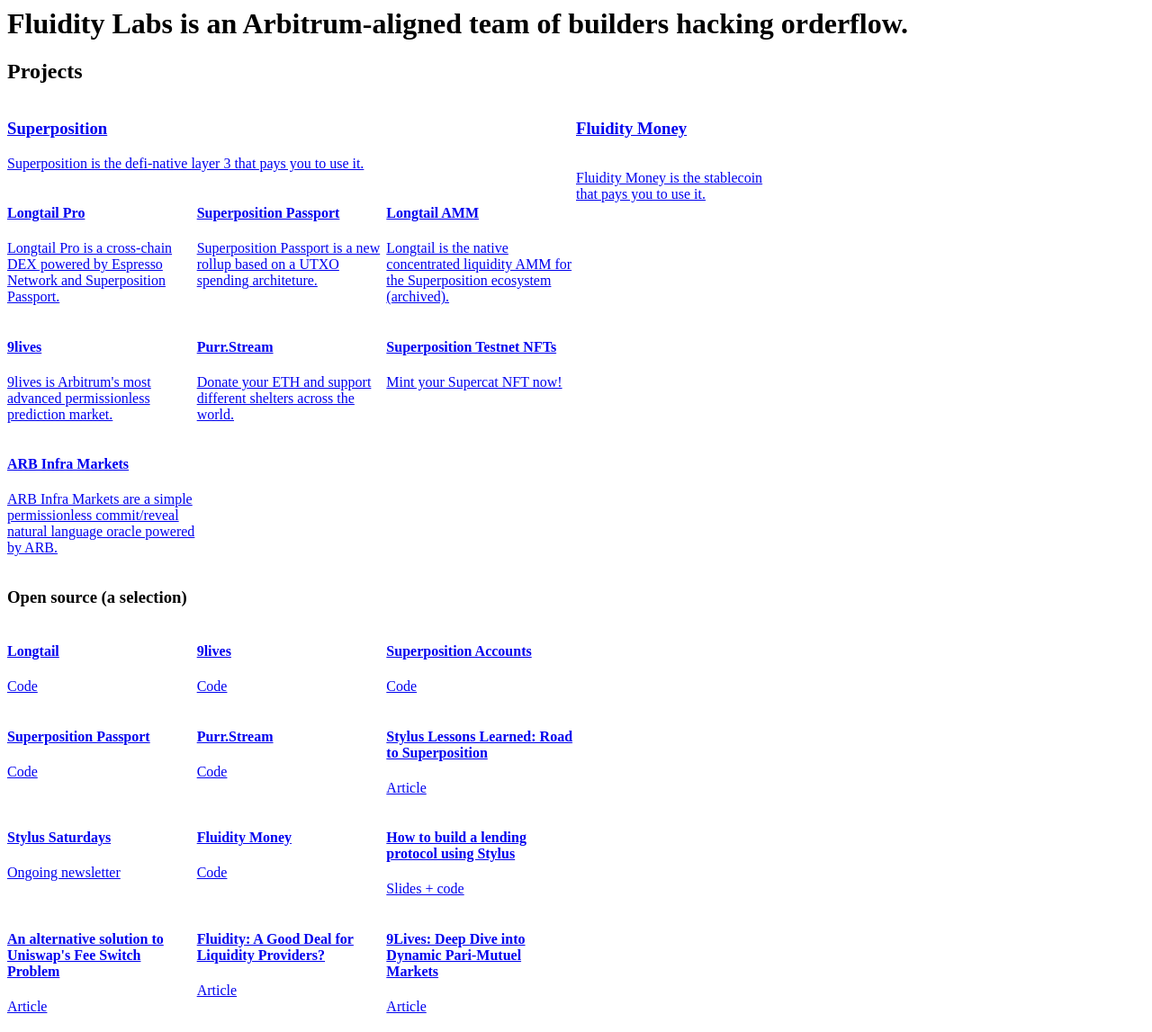
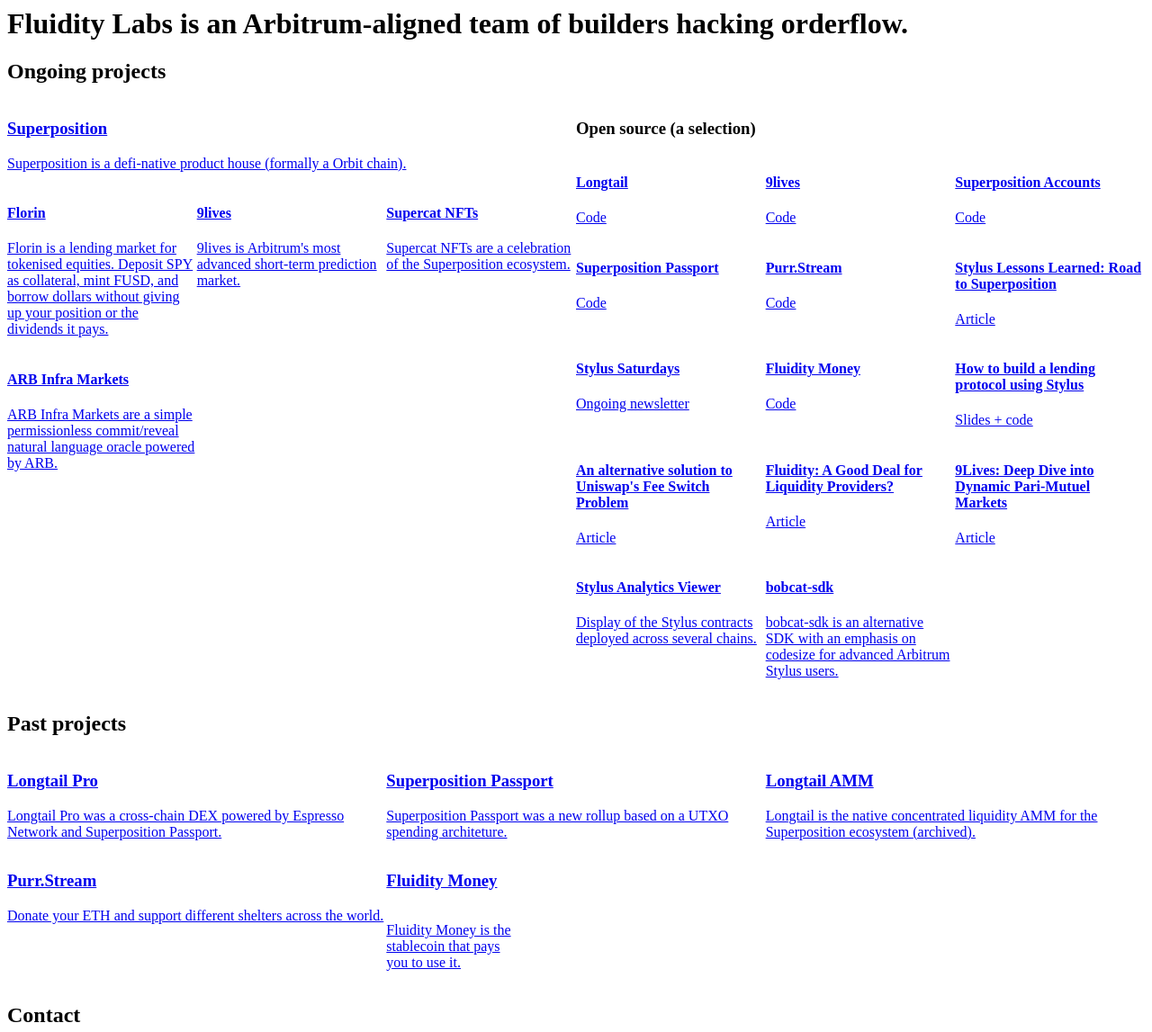
Before and after one commit to fluidity-money/fluiditylabs.io, a plain HTML site: page index.html in a window 1280 px wide. Shown: the top 1147 px of the page at 90% size. Drawn offline with Linux system fonts and the light colour scheme.

Commit message:
Differentiate ongoing projects from past projects

```diff
--- a/index.html
+++ b/index.html
@@ -24,44 +24,28 @@
 		<h1>
 			Fluidity Labs is an Arbitrum-aligned team of builders hacking orderflow.
 		</h1>
-		<h2 id="projects">Projects</h2>
+		<h2 id="projects">Ongoing projects</h2>
 		<div style="display: grid; grid-template-columns: repeat(2, 1fr);">
 			<div>
 				<a href="https://superposition.so" target="_blank" rel="noopener noreferrer">
 					<h3>Superposition</h3>
-					<p>Superposition is the defi-native layer 3 that pays you to use it.</p>
+					<p>Superposition is a defi-native product house (formally a Orbit chain).</p>
 				</a>
 				<div style="display: grid; grid-template-columns: repeat(3, 1fr);">
-					<a href="https://long.so" target="_blank" rel="noopener noreferrer">
-						<h4>Longtail Pro</h4>
+					<a href="https://florin.so" target="_blank" rel="noopener noreferrer">
+						<h4>Florin</h4>
 						<p>
-Longtail Pro is a cross-chain DEX powered by Espresso Network and Superposition Passport.
-						</p>
-					</a>
-					<a href="https://github.com/fluidity-money/passport.superposition.so" target="_blank" rel="noopener noreferrer">
-						<h4>Superposition Passport</h4>
-						<p>
-Superposition Passport is a new rollup based on a UTXO spending architeture.
-						</p>
-					</a>
-					<a href="https://long.so" target="_blank" rel="noopener noreferrer">
-						<h4>Longtail AMM</h4>
-						<p>
-Longtail is the native concentrated liquidity AMM for the Superposition ecosystem
-(archived).
+Florin is a lending market for tokenised equities. Deposit SPY as collateral, mint FUSD,
+and borrow dollars without giving up your position or the dividends it pays.
 						</p>
 					</a>
 					<a href="https://9lives.so" target="_blank" rel="noopener noreferrer">
 						<h4>9lives</h4>
-						<p>9lives is Arbitrum&#39;s most advanced permissionless prediction market.</p>
-					</a>
-					<a href="https://purr.stream" target="_blank" rel="noopener noreferrer">
-						<h4>Purr.Stream</h4>
-						<p>Donate your ETH and support different shelters across the world.</p>
+						<p>9lives is Arbitrum&#39;s most advanced short-term prediction market.</p>
 					</a>
 					<a href="https://superposition.so/nft" target="_blank" rel="noopener noreferrer">
-						<h4>Superposition Testnet NFTs</h4>
-						<p>Mint your Supercat NFT now!</p>
+						<h4>Supercat NFTs</h4>
+						<p>Supercat NFTs are a celebration of the Superposition ecosystem.</p>
 					</a>
 					<a href="https://arbinframarkets.xyz" target="_blank" rel="noopener noreferrer">
 						<h4>ARB Infra Markets</h4>
@@ -71,16 +55,6 @@ by ARB.
 						</p>
 					</a>
 				</div>
-			</div>
-			<div>
-				<a href="https://fluidity.money" target="_blank" rel="noopener noreferrer">
-					<h3>Fluidity Money</h3>
-				</a>
-				<a href="https://fluidity.money" target="_blank" rel="noopener noreferrer">
-					<div style="display: grid; grid-template-columns: repeat(3, 1fr);">
-						<p>Fluidity Money is the stablecoin that pays you to use it.</p>
-					</div>
-				</a>
 			</div>
 			<div>
 				<h3>Open source (a selection)</h3>
@@ -147,6 +121,50 @@ users.
 				</div>
 			</div>
 		</div>
+		<h2>Past projects</h2>
+		<div id="past-projects" style="display: grid; grid-template-columns: repeat(3, 1fr);">
+			<div>
+				<a href="https://long.so" target="_blank" rel="noopener noreferrer">
+					<h3>Longtail Pro</h3>
+					<p>
+Longtail Pro was a cross-chain DEX powered by Espresso Network and Superposition Passport.
+					</p>
+				</a>
+			</div>
+			<div>
+				<a href="https://github.com/fluidity-money/passport.superposition.so" target="_blank" rel="noopener noreferrer">
+					<h3>Superposition Passport</h3>
+					<p>
+Superposition Passport was a new rollup based on a UTXO spending architeture.
+					</p>
+				</a>
+			</div>
+			<div>
+				<a href="https://long.so" target="_blank" rel="noopener noreferrer">
+					<h3>Longtail AMM</h3>
+					<p>
+Longtail is the native concentrated liquidity AMM for the Superposition ecosystem
+(archived).
+					</p>
+				</a>
+			</div>
+			<div>
+				<a href="https://purr.stream" target="_blank" rel="noopener noreferrer">
+					<h3>Purr.Stream</h3>
+					<p>Donate your ETH and support different shelters across the world.</p>
+				</a>
+			</div>
+			<div>
+				<a href="https://fluidity.money" target="_blank" rel="noopener noreferrer">
+					<h3>Fluidity Money</h3>
+				</a>
+				<a href="https://fluidity.money" target="_blank" rel="noopener noreferrer">
+					<div style="display: grid; grid-template-columns: repeat(3, 1fr);">
+						<p>Fluidity Money is the stablecoin that pays you to use it.</p>
+					</div>
+				</a>
+			</div>
+		</div>
 		<h2>Contact</h2>
 		<a target="_blank" rel="noopener noreferrer" href="https://docs.superposition.so/partnerships/partnering-with-us">Use this form</a>
 	</body>
```
